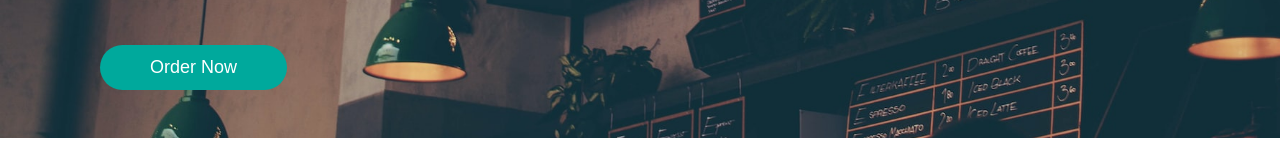
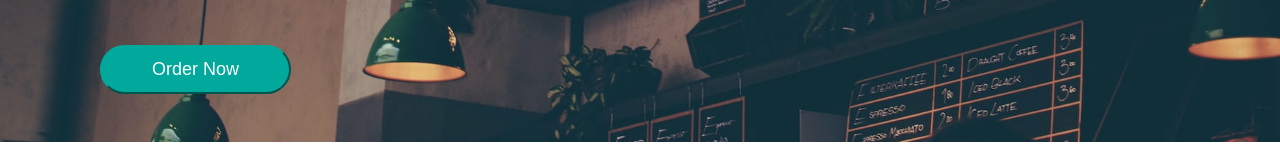
Before and after one commit to OanhDangKieu/flex, a plain HTML site: page index.html in a window 1280 px wide. Shown: the part 756-900 px from the top of the page. Drawn offline with nearby package versions, Linux system fonts and the light colour scheme; files whose address does not match are found by name.

Commit message:
Update baitap5flex.css

```diff
--- a/baitap5flex.css
+++ b/baitap5flex.css
@@ -73,18 +73,19 @@ header {
     margin-bottom: 3rem !important;
 }
 .btn {
-    border: spoild 1px #00a974;
+    border: spoild 1px;
     background-color:#00A99C ;
     border-radius: 50px;
     color:#fff;
     padding: 12px 50px;
     font-size:18px;
-    border:none;
+    border-color:#00A99C;
     margin-top: 40px;
     margin-bottom: 100px;
 }
 .btn:hover {
-    background-color: #f5f5f5;
+    background-color: #fff;
+    color:#00A99C;
 }
 /*about area*/
 .flex-wrap {
```
